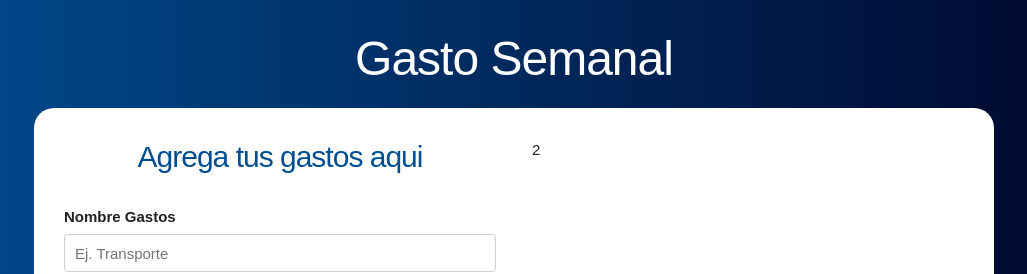
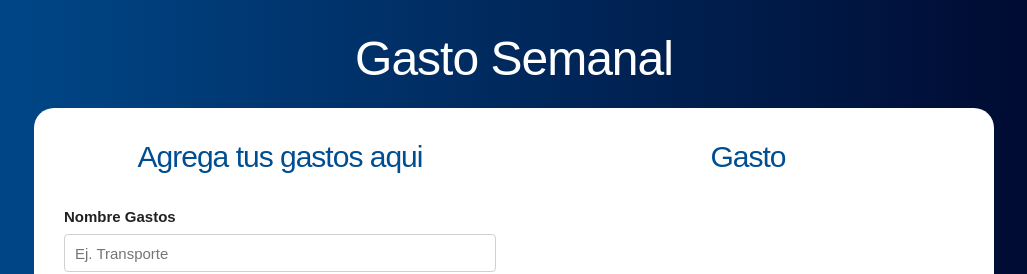
Before and after one commit to cvaquedano/presupuestoReact, a React (Create React App) app: page / in a window 1280 px wide. Both pictures are taken after typing "5" into the empty fields and a click on the input "Definir Presupuesto". Shown: the top 274 px of the page, without its empty margins (126-1153 px from the left). Built offline with nearby package versions, Linux system fonts and the light colour scheme.

Commit message:
list expenses

```diff
--- a/package.json
+++ b/package.json
@@ -8,7 +8,9 @@
     "@testing-library/user-event": "^7.2.1",
     "react": "^16.13.0",
     "react-dom": "^16.13.0",
-    "react-scripts": "3.4.0"
+    "react-scripts": "3.4.0",
+    "shortid": "^2.2.15",
+    "uuid": "^7.0.2"
   },
   "scripts": {
     "start": "react-scripts start",
--- a/src/App.js
+++ b/src/App.js
@@ -1,12 +1,23 @@
 import React, { useState } from 'react';
 import Pregunta from './components/Pregunta'
 import Formulario from './components/Formulario'
+import Listado from './components/listado'
 
 function App() {
 
   const [presupuesto, setPresupuesto] = useState(0);
   const [restante, setRestante] = useState(0);
   const [mostrarPregunta, setMostrarPregunta] = useState(true);
+  const [gastos, setGastos] = useState([]);
+
+  const agregarNuevoGasto = gasto =>{
+    setGastos([
+      ...gastos,
+      gasto
+
+    ])
+
+  }
 
   return (
    <div className="container">
@@ -25,10 +36,14 @@ function App() {
         (
           <div className="row">
           <div className="one-half column">
-            <Formulario></Formulario>
+            <Formulario
+              agregarNuevoGasto={agregarNuevoGasto}
+            ></Formulario>
           </div>
           <div className="one-half column">
-            2
+            <Listado
+            gastos={gastos}
+            ></Listado>
           </div>
         </div>
       )}
--- a/src/components/Formulario.js
+++ b/src/components/Formulario.js
@@ -1,6 +1,8 @@
 import React,{useState} from 'react';
-import Error from './error'
-const Formulario = () => {
+import Error from './Error';
+import { v4 as uuidv4 } from 'uuid';
+
+const Formulario = ({agregarNuevoGasto}) => {
     const [nombre, setNombre] = useState('');
     const [cantidad, setCantidad] = useState(0);
     const [error, setError] = useState(false);
@@ -12,6 +14,15 @@ const Formulario = () => {
             return;
         }
         setError(false);
+        const gasto= {
+            nombre,
+            cantidad,
+            id: uuidv4()
+        }
+        agregarNuevoGasto(gasto);
+
+        setCantidad(0);
+        setNombre('');
 
     }
 
--- /dev/null
+++ b/src/components/Gasto.js
@@ -0,0 +1,12 @@
+import React from 'react';
+const Gasto = ({gasto}) => (
+    <li className="gastos">
+        <p>
+            {gasto.nombre}
+            <span className="gasto">
+                $ {gasto.cantidad}
+            </span>
+        </p>
+    </li>
+);
+export default Gasto;
--- a/src/components/Pregunta.js
+++ b/src/components/Pregunta.js
@@ -1,5 +1,5 @@
 import React, { Fragment, useState } from 'react';
-import Error from "./error"
+import Error from "./Error"
 
 const Pregunta = ({setPresupuesto,setRestante,setMostrarPregunta}) => {
 
--- /dev/null
+++ b/src/components/listado.js
@@ -0,0 +1,16 @@
+import React from 'react';
+import Gasto from './Gasto';
+
+const Listado = ({gastos}) => (
+    <div className="gastos-realizados">
+        <h2>Gasto</h2>
+        {gastos.map(gasto =>
+            <Gasto
+                key={gasto.id}
+                gasto={gasto}
+            ></Gasto>
+        )}
+    </div>
+
+ );
+export default Listado;
```
Also changed, not shown: 1 other file (tests, documents, lock files or other folders).
